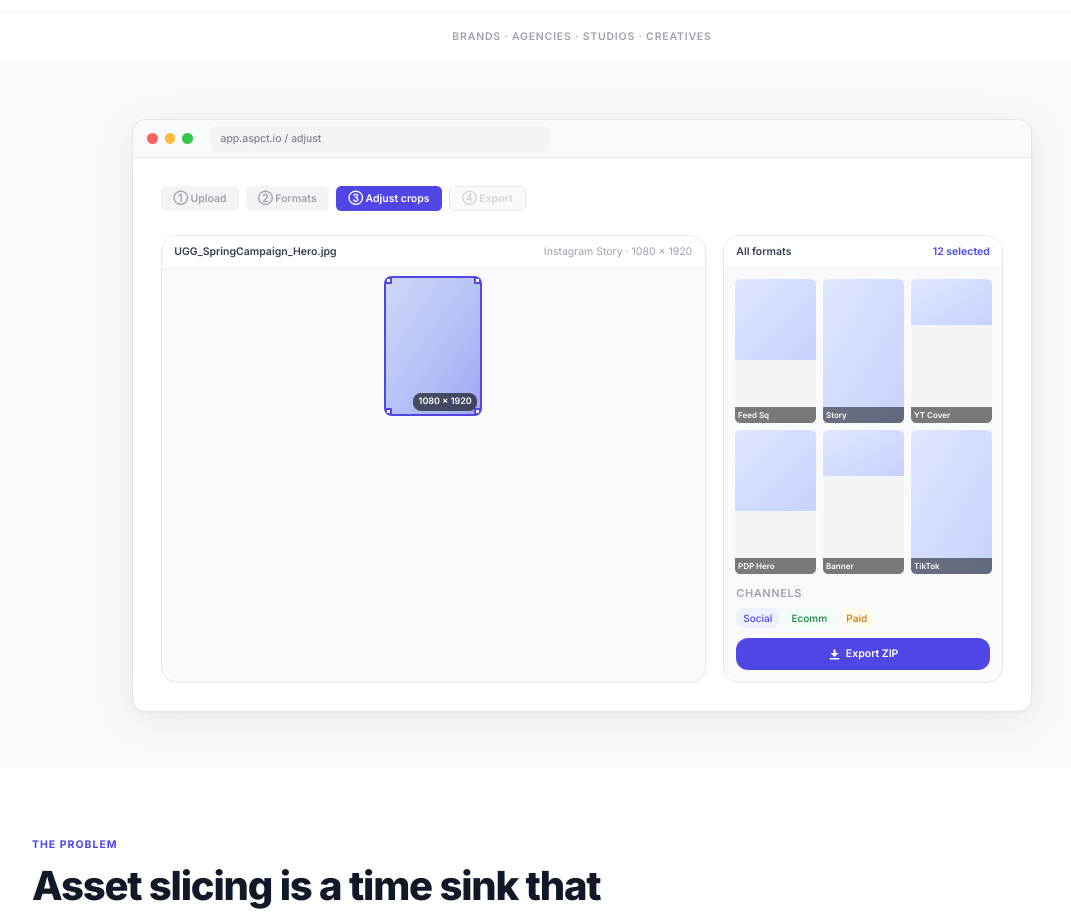
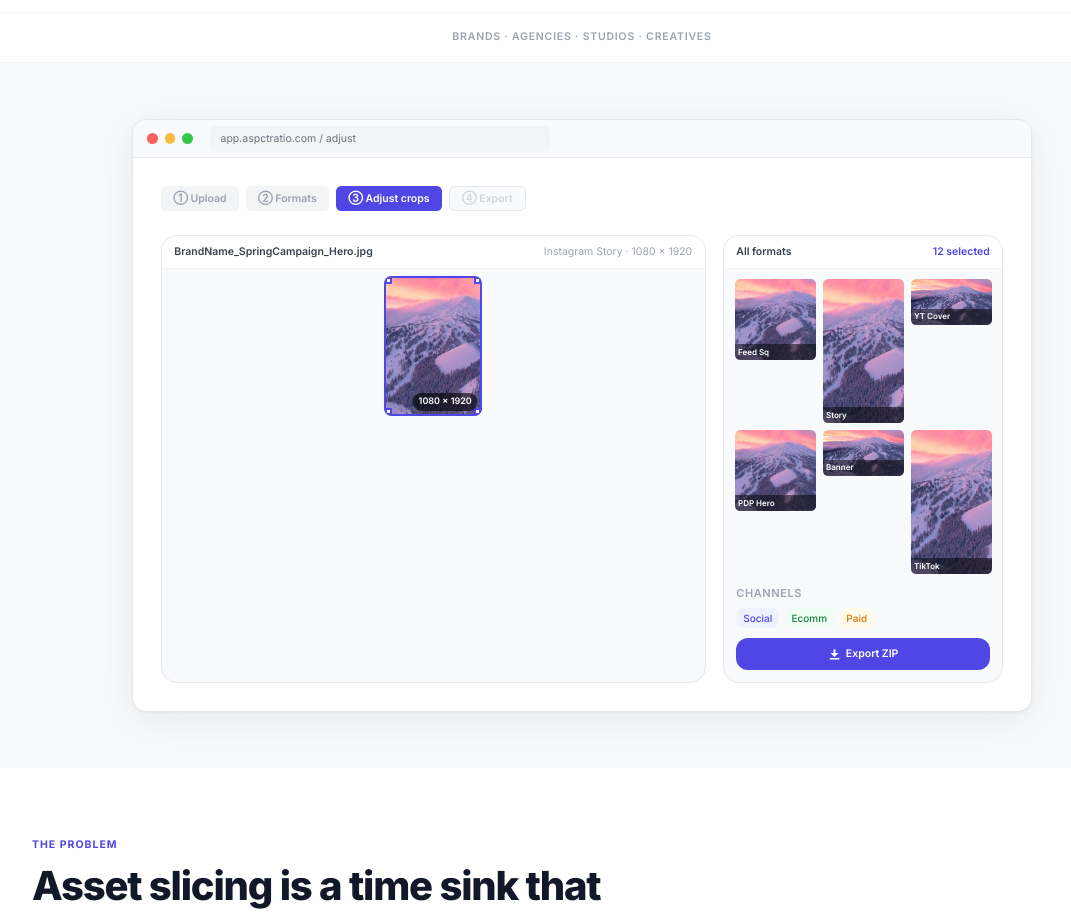
Before and after one commit to Aspct-Ratio/Aspect-Ratio, a Next.js app: page / in a window 1280 px wide. Shown: the part 1280-2193 px from the top of the page, without its empty margins (58-1129 px from the left). Built offline with nearby package versions, Linux system fonts and the light colour scheme; no server answers.

Commit message:
feat: update homepage mockup with real photo and correct domain

```diff
--- a/components/LandingPage.tsx
+++ b/components/LandingPage.tsx
@@ -199,7 +199,7 @@ export default function LandingPage({ isLoggedIn = false, userEmail }: { isLogge
               <div className="w-3 h-3 rounded-full bg-[#FC625D]" />
               <div className="w-3 h-3 rounded-full bg-[#FDBC40]" />
               <div className="w-3 h-3 rounded-full bg-[#34C749]" />
-              <div className="ml-3 flex-1 bg-gray-100 rounded-md h-[26px] max-w-[340px] flex items-center px-3 text-xs text-gray-500">app.aspct.io / adjust</div>
+              <div className="ml-3 flex-1 bg-gray-100 rounded-md h-[26px] max-w-[340px] flex items-center px-3 text-xs text-gray-500">app.aspctratio.com / adjust</div>
             </div>
             {/* Mock UI */}
             <div className="p-8">
@@ -224,12 +224,13 @@ export default function LandingPage({ isLoggedIn = false, userEmail }: { isLogge
                 {/* Left: mock crop card */}
                 <div className="bg-gray-50 border border-gray-200 rounded-xl overflow-hidden">
                   <div className="px-3.5 py-2.5 bg-white border-b border-gray-100 flex items-center justify-between text-xs font-semibold text-gray-700">
-                    <span>UGG_SpringCampaign_Hero.jpg</span>
+                    <span>BrandName_SpringCampaign_Hero.jpg</span>
                     <span className="text-gray-400 font-normal">Instagram Story · 1080 × 1920</span>
                   </div>
                   <div className="h-44 flex items-center justify-center">
-                    <div className="w-28 h-40 bg-gray-200 rounded relative overflow-hidden">
-                      <div className="w-full h-full bg-gradient-to-br from-indigo-200 via-indigo-300 to-indigo-400 opacity-70" />
+                    <div className="w-28 h-40 rounded relative overflow-hidden">
+                      {/* eslint-disable-next-line @next/next/no-img-element */}
+                      <img src="/images/Bach1.jpg" alt="" className="absolute inset-0 w-full h-full object-cover object-[50%_30%]" />
                       <div className="absolute inset-0 border-2 border-indigo-600">
                         {[['top-[-1px]','left-[-1px]'],['top-[-1px]','right-[-1px]'],['bottom-[-1px]','left-[-1px]'],['bottom-[-1px]','right-[-1px]']].map(([t,l],i) => (
                           <div key={i} className={`absolute w-2 h-2 border-2 border-indigo-600 bg-white rounded-[1px] ${t} ${l}`} />
@@ -247,15 +248,16 @@ export default function LandingPage({ isLoggedIn = false, userEmail }: { isLogge
                   </div>
                   <div className="grid grid-cols-3 gap-2 p-3">
                     {[
-                      { label: 'Feed Sq', cls: 'aspect-square' },
-                      { label: 'Story', cls: 'aspect-[9/16]' },
-                      { label: 'YT Cover', cls: 'aspect-video' },
-                      { label: 'PDP Hero', cls: 'aspect-square' },
-                      { label: 'Banner', cls: 'aspect-video' },
-                      { label: 'TikTok', cls: 'aspect-[9/16]' },
-                    ].map(({ label, cls }) => (
-                      <div key={label} className="rounded-md overflow-hidden relative bg-gray-100">
-                        <div className={`w-full ${cls} bg-gradient-to-br from-indigo-100 to-indigo-200`} />
+                      { label: 'Feed Sq', cls: 'aspect-square', pos: '50% 40%' },
+                      { label: 'Story', cls: 'aspect-[9/16]', pos: '50% 30%' },
+                      { label: 'YT Cover', cls: 'aspect-video', pos: '50% 35%' },
+                      { label: 'PDP Hero', cls: 'aspect-square', pos: '60% 40%' },
+                      { label: 'Banner', cls: 'aspect-video', pos: '50% 45%' },
+                      { label: 'TikTok', cls: 'aspect-[9/16]', pos: '45% 30%' },
+                    ].map(({ label, cls, pos }) => (
+                      <div key={label} className={`rounded-md overflow-hidden relative bg-gray-100 w-full ${cls}`}>
+                        {/* eslint-disable-next-line @next/next/no-img-element */}
+                        <img src="/images/Bach1.jpg" alt="" className="absolute inset-0 w-full h-full object-cover" style={{ objectPosition: pos }} />
                         <div className="absolute bottom-0 left-0 right-0 bg-black/50 text-white text-[8px] font-semibold px-1 py-0.5">{label}</div>
                       </div>
                     ))}
```
Also changed, not shown: public/images/Bach1.jpg (added).
